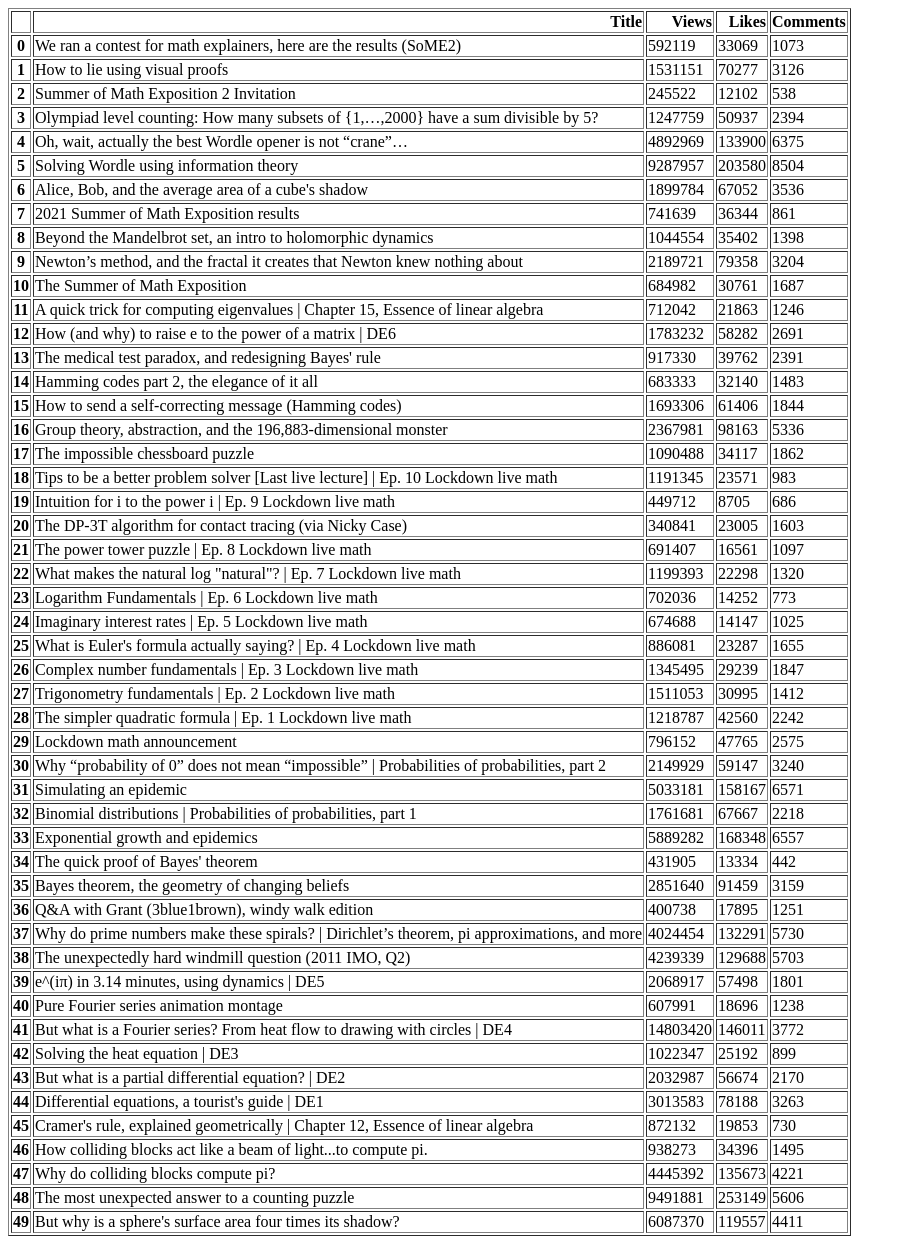
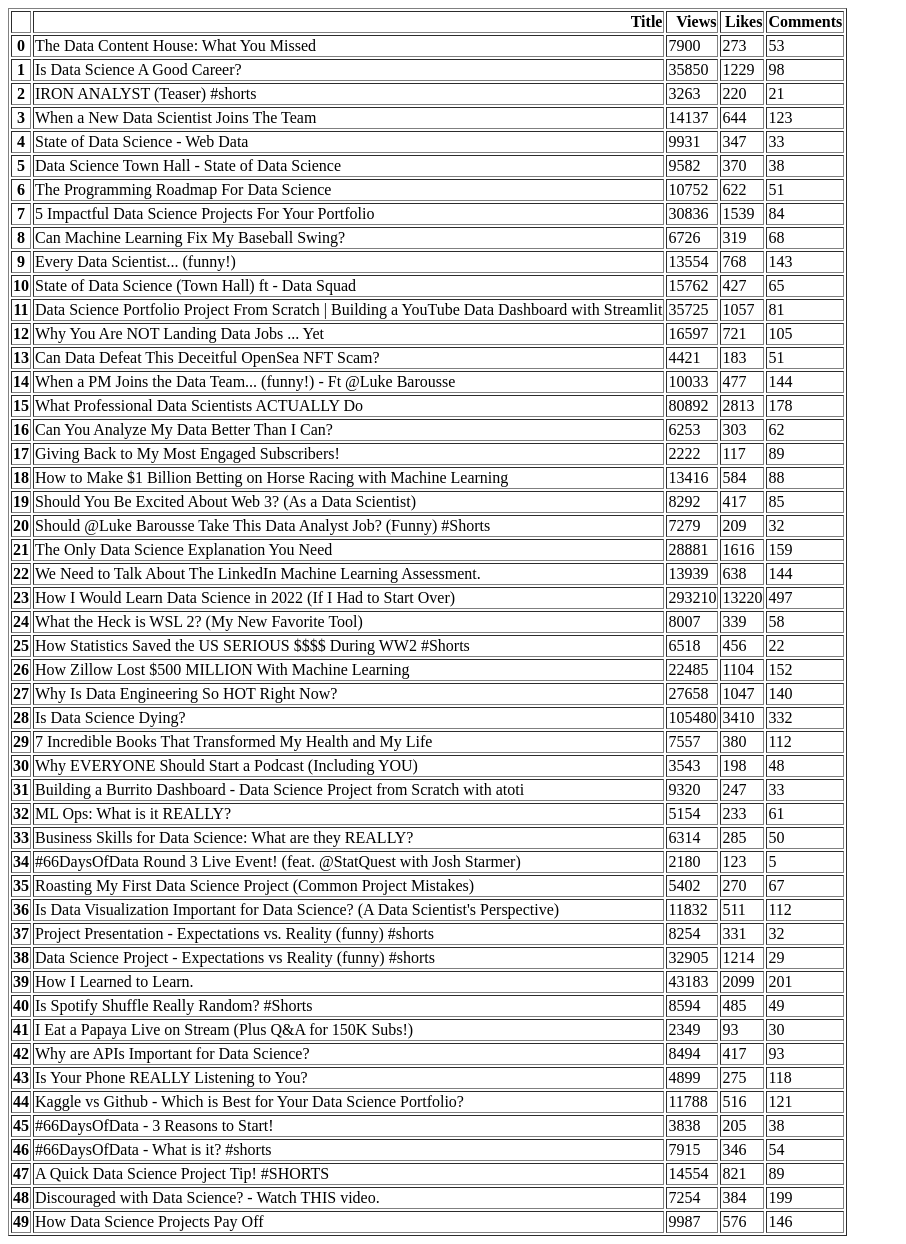
Before and after one commit to arijitbose/YouTube_Analysis_Project, a Flask app: template templates/result.html in a window 1280 px wide. Shown: the whole page, without its empty margins (0-906 px from the left). Run offline with Flask 2, Linux system fonts and the light colour scheme; the template is opened without the code that fills it, so the values that code supplies are empty.

Commit message:
Final Commit

```diff
--- a/templates/result.html
+++ b/templates/result.html
@@ -11,353 +11,353 @@
   <tbody>
     <tr>
       <th>0</th>
-      <td>We ran a contest for math explainers, here are the results (SoME2)</td>
-      <td>592119</td>
-      <td>33069</td>
-      <td>1073</td>
+      <td>The Data Content House: What You Missed</td>
+      <td>7900</td>
+      <td>273</td>
+      <td>53</td>
     </tr>
     <tr>
       <th>1</th>
-      <td>How to lie using visual proofs</td>
-      <td>1531151</td>
-      <td>70277</td>
-      <td>3126</td>
+      <td>Is Data Science A Good Career?</td>
+      <td>35850</td>
+      <td>1229</td>
+      <td>98</td>
     </tr>
     <tr>
       <th>2</th>
-      <td>Summer of Math Exposition 2 Invitation</td>
-      <td>245522</td>
-      <td>12102</td>
-      <td>538</td>
+      <td>IRON ANALYST (Teaser) #shorts</td>
+      <td>3263</td>
+      <td>220</td>
+      <td>21</td>
     </tr>
     <tr>
       <th>3</th>
-      <td>Olympiad level counting: How many subsets of {1,…,2000} have a sum divisible by 5?</td>
-      <td>1247759</td>
-      <td>50937</td>
-      <td>2394</td>
+      <td>When a New Data Scientist Joins The Team</td>
+      <td>14137</td>
+      <td>644</td>
+      <td>123</td>
     </tr>
     <tr>
       <th>4</th>
-      <td>Oh, wait, actually the best Wordle opener is not “crane”…</td>
-      <td>4892969</td>
-      <td>133900</td>
-      <td>6375</td>
+      <td>State of Data Science - Web Data</td>
+      <td>9931</td>
+      <td>347</td>
+      <td>33</td>
     </tr>
     <tr>
       <th>5</th>
-      <td>Solving Wordle using information theory</td>
-      <td>9287957</td>
-      <td>203580</td>
-      <td>8504</td>
+      <td>Data Science Town Hall - State of Data Science</td>
+      <td>9582</td>
+      <td>370</td>
+      <td>38</td>
     </tr>
     <tr>
       <th>6</th>
-      <td>Alice, Bob, and the average area of a cube's shadow</td>
-      <td>1899784</td>
-      <td>67052</td>
-      <td>3536</td>
+      <td>The Programming Roadmap For Data Science</td>
+      <td>10752</td>
+      <td>622</td>
+      <td>51</td>
     </tr>
     <tr>
       <th>7</th>
-      <td>2021 Summer of Math Exposition results</td>
-      <td>741639</td>
-      <td>36344</td>
-      <td>861</td>
+      <td>5 Impactful Data Science Projects For Your Portfolio</td>
+      <td>30836</td>
+      <td>1539</td>
+      <td>84</td>
     </tr>
     <tr>
       <th>8</th>
-      <td>Beyond the Mandelbrot set, an intro to holomorphic dynamics</td>
-      <td>1044554</td>
-      <td>35402</td>
-      <td>1398</td>
+      <td>Can Machine Learning Fix My Baseball Swing?</td>
+      <td>6726</td>
+      <td>319</td>
+      <td>68</td>
     </tr>
     <tr>
       <th>9</th>
-      <td>Newton’s method, and the fractal it creates that Newton knew nothing about</td>
-      <td>2189721</td>
-      <td>79358</td>
-      <td>3204</td>
+      <td>Every Data Scientist... (funny!)</td>
+      <td>13554</td>
+      <td>768</td>
+      <td>143</td>
     </tr>
     <tr>
       <th>10</th>
-      <td>The Summer of Math Exposition</td>
-      <td>684982</td>
-      <td>30761</td>
-      <td>1687</td>
+      <td>State of Data Science (Town Hall) ft - Data Squad</td>
+      <td>15762</td>
+      <td>427</td>
+      <td>65</td>
     </tr>
     <tr>
       <th>11</th>
-      <td>A quick trick for computing eigenvalues | Chapter 15, Essence of linear algebra</td>
-      <td>712042</td>
-      <td>21863</td>
-      <td>1246</td>
+      <td>Data Science Portfolio Project From Scratch | Building a YouTube Data Dashboard with Streamlit</td>
+      <td>35725</td>
+      <td>1057</td>
+      <td>81</td>
     </tr>
     <tr>
       <th>12</th>
-      <td>How (and why) to raise e to the power of a matrix | DE6</td>
-      <td>1783232</td>
-      <td>58282</td>
-      <td>2691</td>
+      <td>Why You Are NOT Landing Data Jobs ... Yet</td>
+      <td>16597</td>
+      <td>721</td>
+      <td>105</td>
     </tr>
     <tr>
       <th>13</th>
-      <td>The medical test paradox, and redesigning Bayes' rule</td>
-      <td>917330</td>
-      <td>39762</td>
-      <td>2391</td>
+      <td>Can Data Defeat This Deceitful OpenSea NFT Scam?</td>
+      <td>4421</td>
+      <td>183</td>
+      <td>51</td>
     </tr>
     <tr>
       <th>14</th>
-      <td>Hamming codes part 2, the elegance of it all</td>
-      <td>683333</td>
-      <td>32140</td>
-      <td>1483</td>
+      <td>When a PM Joins the Data Team... (funny!) - Ft @Luke Barousse</td>
+      <td>10033</td>
+      <td>477</td>
+      <td>144</td>
     </tr>
     <tr>
       <th>15</th>
-      <td>How to send a self-correcting message (Hamming codes)</td>
-      <td>1693306</td>
-      <td>61406</td>
-      <td>1844</td>
+      <td>What Professional Data Scientists ACTUALLY Do</td>
+      <td>80892</td>
+      <td>2813</td>
+      <td>178</td>
     </tr>
     <tr>
       <th>16</th>
-      <td>Group theory, abstraction, and the 196,883-dimensional monster</td>
-      <td>2367981</td>
-      <td>98163</td>
-      <td>5336</td>
+      <td>Can You Analyze My Data Better Than I Can?</td>
+      <td>6253</td>
+      <td>303</td>
+      <td>62</td>
     </tr>
     <tr>
       <th>17</th>
-      <td>The impossible chessboard puzzle</td>
-      <td>1090488</td>
-      <td>34117</td>
-      <td>1862</td>
+      <td>Giving Back to My Most Engaged Subscribers!</td>
+      <td>2222</td>
+      <td>117</td>
+      <td>89</td>
     </tr>
     <tr>
       <th>18</th>
-      <td>Tips to be a better problem solver [Last live lecture] | Ep. 10 Lockdown live math</td>
-      <td>1191345</td>
-      <td>23571</td>
-      <td>983</td>
+      <td>How to Make $1 Billion Betting on Horse Racing with Machine Learning</td>
+      <td>13416</td>
+      <td>584</td>
+      <td>88</td>
     </tr>
     <tr>
       <th>19</th>
-      <td>Intuition for i to the power i | Ep. 9 Lockdown live math</td>
-      <td>449712</td>
-      <td>8705</td>
-      <td>686</td>
+      <td>Should You Be Excited About Web 3? (As a Data Scientist)</td>
+      <td>8292</td>
+      <td>417</td>
+      <td>85</td>
     </tr>
     <tr>
       <th>20</th>
-      <td>The DP-3T algorithm for contact tracing (via Nicky Case)</td>
-      <td>340841</td>
-      <td>23005</td>
-      <td>1603</td>
+      <td>Should  @Luke Barousse Take This Data Analyst Job? (Funny) #Shorts</td>
+      <td>7279</td>
+      <td>209</td>
+      <td>32</td>
     </tr>
     <tr>
       <th>21</th>
-      <td>The power tower puzzle | Ep. 8 Lockdown live math</td>
-      <td>691407</td>
-      <td>16561</td>
-      <td>1097</td>
+      <td>The Only Data Science Explanation You Need</td>
+      <td>28881</td>
+      <td>1616</td>
+      <td>159</td>
     </tr>
     <tr>
       <th>22</th>
-      <td>What makes the natural log "natural"? | Ep. 7 Lockdown live math</td>
-      <td>1199393</td>
-      <td>22298</td>
-      <td>1320</td>
+      <td>We Need to Talk About The LinkedIn Machine Learning Assessment.</td>
+      <td>13939</td>
+      <td>638</td>
+      <td>144</td>
     </tr>
     <tr>
       <th>23</th>
-      <td>Logarithm Fundamentals | Ep. 6 Lockdown live math</td>
-      <td>702036</td>
-      <td>14252</td>
-      <td>773</td>
+      <td>How I Would Learn Data Science in 2022 (If I Had to Start Over)</td>
+      <td>293210</td>
+      <td>13220</td>
+      <td>497</td>
     </tr>
     <tr>
       <th>24</th>
-      <td>Imaginary interest rates | Ep. 5 Lockdown live math</td>
-      <td>674688</td>
-      <td>14147</td>
-      <td>1025</td>
+      <td>What the Heck is WSL 2? (My New Favorite Tool)</td>
+      <td>8007</td>
+      <td>339</td>
+      <td>58</td>
     </tr>
     <tr>
       <th>25</th>
-      <td>What is Euler's formula actually saying? | Ep. 4 Lockdown live math</td>
-      <td>886081</td>
-      <td>23287</td>
-      <td>1655</td>
+      <td>How Statistics Saved the US SERIOUS $$$$ During WW2 #Shorts</td>
+      <td>6518</td>
+      <td>456</td>
+      <td>22</td>
     </tr>
     <tr>
       <th>26</th>
-      <td>Complex number fundamentals | Ep. 3 Lockdown live math</td>
-      <td>1345495</td>
-      <td>29239</td>
-      <td>1847</td>
+      <td>How Zillow Lost $500 MILLION With Machine Learning</td>
+      <td>22485</td>
+      <td>1104</td>
+      <td>152</td>
     </tr>
     <tr>
       <th>27</th>
-      <td>Trigonometry fundamentals | Ep. 2 Lockdown live math</td>
-      <td>1511053</td>
-      <td>30995</td>
-      <td>1412</td>
+      <td>Why Is Data Engineering So HOT Right Now?</td>
+      <td>27658</td>
+      <td>1047</td>
+      <td>140</td>
     </tr>
     <tr>
       <th>28</th>
-      <td>The simpler quadratic formula | Ep. 1 Lockdown live math</td>
-      <td>1218787</td>
-      <td>42560</td>
-      <td>2242</td>
+      <td>Is Data Science Dying?</td>
+      <td>105480</td>
+      <td>3410</td>
+      <td>332</td>
     </tr>
     <tr>
       <th>29</th>
-      <td>Lockdown math announcement</td>
-      <td>796152</td>
-      <td>47765</td>
-      <td>2575</td>
+      <td>7 Incredible Books That Transformed My Health and My Life</td>
+      <td>7557</td>
+      <td>380</td>
+      <td>112</td>
     </tr>
     <tr>
       <th>30</th>
-      <td>Why “probability of 0” does not mean “impossible” | Probabilities of probabilities, part 2</td>
-      <td>2149929</td>
-      <td>59147</td>
-      <td>3240</td>
+      <td>Why EVERYONE Should Start a Podcast (Including YOU)</td>
+      <td>3543</td>
+      <td>198</td>
+      <td>48</td>
     </tr>
     <tr>
       <th>31</th>
-      <td>Simulating an epidemic</td>
-      <td>5033181</td>
-      <td>158167</td>
-      <td>6571</td>
+      <td>Building a Burrito Dashboard - Data Science Project from Scratch with atoti</td>
+      <td>9320</td>
+      <td>247</td>
+      <td>33</td>
     </tr>
     <tr>
       <th>32</th>
-      <td>Binomial distributions | Probabilities of probabilities, part 1</td>
-      <td>1761681</td>
-      <td>67667</td>
-      <td>2218</td>
+      <td>ML Ops: What is it REALLY?</td>
+      <td>5154</td>
+      <td>233</td>
+      <td>61</td>
     </tr>
     <tr>
       <th>33</th>
-      <td>Exponential growth and epidemics</td>
-      <td>5889282</td>
-      <td>168348</td>
-      <td>6557</td>
+      <td>Business Skills for Data Science: What are they REALLY?</td>
+      <td>6314</td>
+      <td>285</td>
+      <td>50</td>
     </tr>
     <tr>
       <th>34</th>
-      <td>The quick proof of Bayes' theorem</td>
-      <td>431905</td>
-      <td>13334</td>
-      <td>442</td>
+      <td>#66DaysOfData Round 3 Live Event! (feat. @StatQuest with Josh Starmer)</td>
+      <td>2180</td>
+      <td>123</td>
+      <td>5</td>
     </tr>
     <tr>
       <th>35</th>
-      <td>Bayes theorem, the geometry of changing beliefs</td>
-      <td>2851640</td>
-      <td>91459</td>
-      <td>3159</td>
+      <td>Roasting My First Data Science Project (Common Project Mistakes)</td>
+      <td>5402</td>
+      <td>270</td>
+      <td>67</td>
     </tr>
     <tr>
       <th>36</th>
-      <td>Q&amp;A with Grant (3blue1brown), windy walk edition</td>
-      <td>400738</td>
-      <td>17895</td>
-      <td>1251</td>
+      <td>Is Data Visualization Important for Data Science? (A Data Scientist's Perspective)</td>
+      <td>11832</td>
+      <td>511</td>
+      <td>112</td>
     </tr>
     <tr>
       <th>37</th>
-      <td>Why do prime numbers make these spirals? | Dirichlet’s theorem, pi approximations, and more</td>
-      <td>4024454</td>
-      <td>132291</td>
-      <td>5730</td>
+      <td>Project Presentation - Expectations vs. Reality (funny) #shorts</td>
+      <td>8254</td>
+      <td>331</td>
+      <td>32</td>
     </tr>
     <tr>
       <th>38</th>
-      <td>The unexpectedly hard windmill question (2011 IMO, Q2)</td>
-      <td>4239339</td>
-      <td>129688</td>
-      <td>5703</td>
+      <td>Data Science Project - Expectations vs Reality (funny) #shorts</td>
+      <td>32905</td>
+      <td>1214</td>
+      <td>29</td>
     </tr>
     <tr>
       <th>39</th>
-      <td>e^(iπ) in 3.14 minutes, using dynamics | DE5</td>
-      <td>2068917</td>
-      <td>57498</td>
-      <td>1801</td>
+      <td>How I Learned to Learn.</td>
+      <td>43183</td>
+      <td>2099</td>
+      <td>201</td>
     </tr>
     <tr>
       <th>40</th>
-      <td>Pure Fourier series animation montage</td>
-      <td>607991</td>
-      <td>18696</td>
-      <td>1238</td>
+      <td>Is Spotify Shuffle Really Random? #Shorts</td>
+      <td>8594</td>
+      <td>485</td>
+      <td>49</td>
     </tr>
     <tr>
       <th>41</th>
-      <td>But what is a Fourier series?  From heat flow to drawing with circles | DE4</td>
-      <td>14803420</td>
-      <td>146011</td>
-      <td>3772</td>
+      <td>I Eat a Papaya Live on Stream (Plus Q&amp;A for 150K Subs!)</td>
+      <td>2349</td>
+      <td>93</td>
+      <td>30</td>
     </tr>
     <tr>
       <th>42</th>
-      <td>Solving the heat equation | DE3</td>
-      <td>1022347</td>
-      <td>25192</td>
-      <td>899</td>
+      <td>Why are APIs Important for Data Science?</td>
+      <td>8494</td>
+      <td>417</td>
+      <td>93</td>
     </tr>
     <tr>
       <th>43</th>
-      <td>But what is a partial differential equation?  | DE2</td>
-      <td>2032987</td>
-      <td>56674</td>
-      <td>2170</td>
+      <td>Is Your Phone REALLY Listening to You?</td>
+      <td>4899</td>
+      <td>275</td>
+      <td>118</td>
     </tr>
     <tr>
       <th>44</th>
-      <td>Differential equations, a tourist's guide | DE1</td>
-      <td>3013583</td>
-      <td>78188</td>
-      <td>3263</td>
+      <td>Kaggle vs Github - Which is Best for Your Data Science Portfolio?</td>
+      <td>11788</td>
+      <td>516</td>
+      <td>121</td>
     </tr>
     <tr>
       <th>45</th>
-      <td>Cramer's rule, explained geometrically | Chapter 12, Essence of linear algebra</td>
-      <td>872132</td>
-      <td>19853</td>
-      <td>730</td>
+      <td>#66DaysOfData - 3 Reasons to Start!</td>
+      <td>3838</td>
+      <td>205</td>
+      <td>38</td>
     </tr>
     <tr>
       <th>46</th>
-      <td>How colliding blocks act like a beam of light...to compute pi.</td>
-      <td>938273</td>
-      <td>34396</td>
-      <td>1495</td>
+      <td>#66DaysOfData - What is it? #shorts</td>
+      <td>7915</td>
+      <td>346</td>
+      <td>54</td>
     </tr>
     <tr>
       <th>47</th>
-      <td>Why do colliding blocks compute pi?</td>
-      <td>4445392</td>
-      <td>135673</td>
-      <td>4221</td>
+      <td>A Quick Data Science Project Tip! #SHORTS</td>
+      <td>14554</td>
+      <td>821</td>
+      <td>89</td>
     </tr>
     <tr>
       <th>48</th>
-      <td>The most unexpected answer to a counting puzzle</td>
-      <td>9491881</td>
-      <td>253149</td>
-      <td>5606</td>
+      <td>Discouraged with Data Science? - Watch THIS video.</td>
+      <td>7254</td>
+      <td>384</td>
+      <td>199</td>
     </tr>
     <tr>
       <th>49</th>
-      <td>But why is a sphere's surface area four times its shadow?</td>
-      <td>6087370</td>
-      <td>119557</td>
-      <td>4411</td>
+      <td>How Data Science Projects Pay Off</td>
+      <td>9987</td>
+      <td>576</td>
+      <td>146</td>
     </tr>
   </tbody>
 </table>
```
Also changed, not shown: 1 other file.
